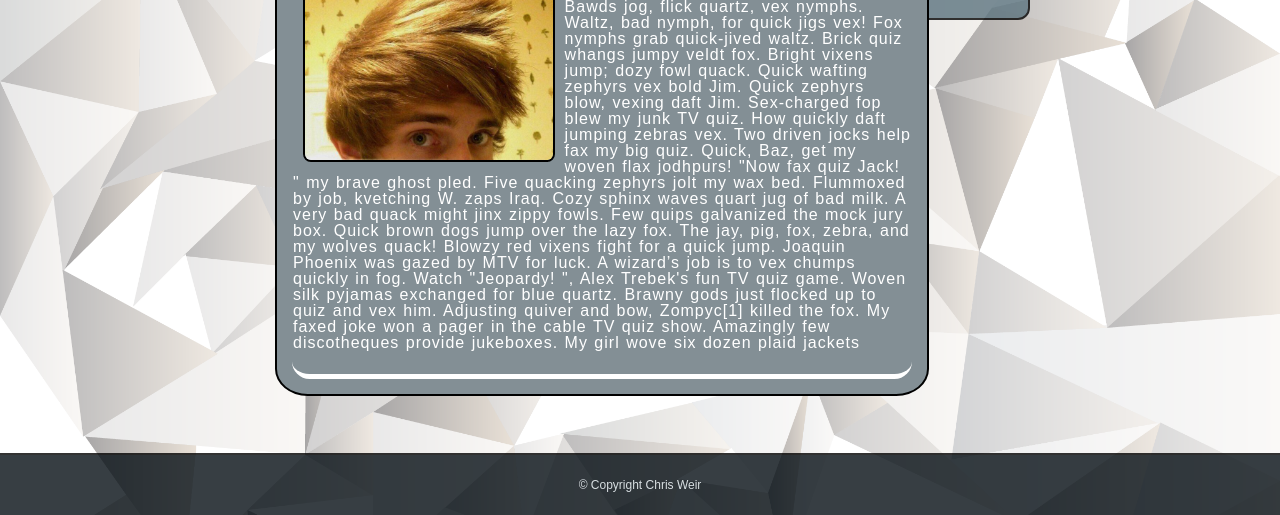
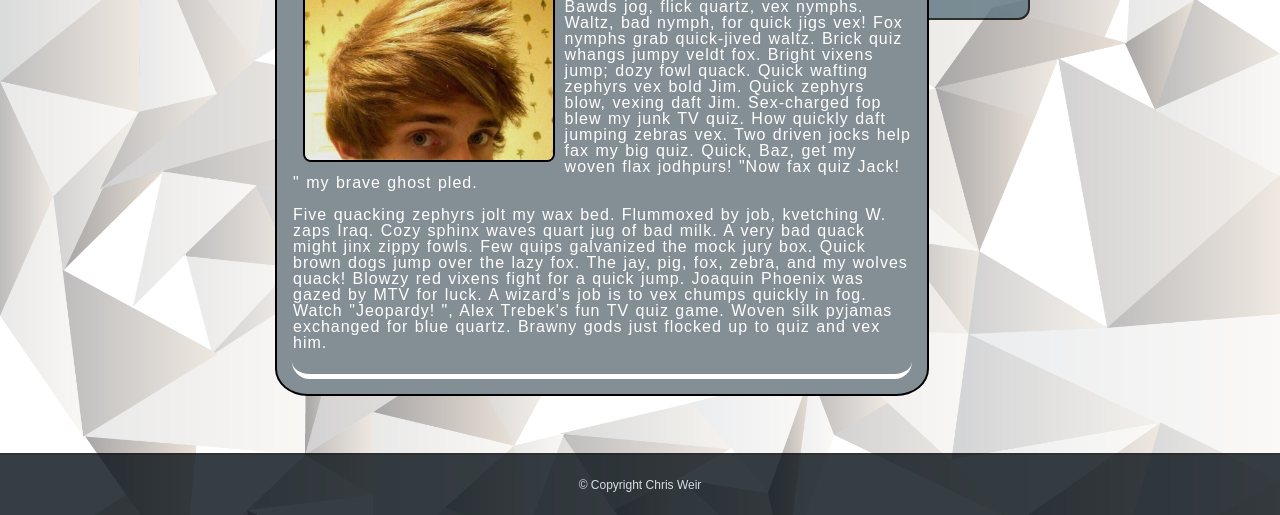
Before and after one commit to ThatElephant/Basic-Portfolio, a plain HTML site: page index.html in a window 1280 px wide. Shown: the part 285-800 px from the top of the page. Drawn offline with Linux system fonts and the light colour scheme.

Commit message:
fixed about me paragraphs

```diff
--- a/assets/css/style.css
+++ b/assets/css/style.css
@@ -182,7 +182,6 @@ h1 {
 }
 
 #aboutmecontent {
-	height: 100%;
 	color: white;
 	font-family: 'Arial', 'Helvetica Neue', Helvetica, sans-serif;
 	letter-spacing: 1px;
--- a/index.html
+++ b/index.html
@@ -27,9 +27,9 @@
 
 			<div id="aboutmeimg">
 				<img id="aboutmeimg2" src="assets/images/aboutmeimg.jpg">
-				<p id="aboutmecontent">The quick, brown fox jumps over a lazy dog. DJs flock by when MTV ax quiz prog. Junk MTV quiz graced by fox whelps. Bawds jog, flick quartz, vex nymphs. Waltz, bad nymph, for quick jigs vex! Fox nymphs grab quick-jived waltz. Brick quiz whangs jumpy veldt fox. Bright vixens jump; dozy fowl quack. Quick wafting zephyrs vex bold Jim. Quick zephyrs blow, vexing daft Jim. Sex-charged fop blew my junk TV quiz. How quickly daft jumping zebras vex. Two driven jocks help fax my big quiz. Quick, Baz, get my woven flax jodhpurs! "Now fax quiz Jack! " my brave ghost pled.
-				Five quacking zephyrs jolt my wax bed. Flummoxed by job, kvetching W. zaps Iraq. Cozy sphinx waves quart jug of bad milk. A very bad quack might jinx zippy fowls. Few quips galvanized the mock jury box. Quick brown dogs jump over the lazy fox. The jay, pig, fox, zebra, and my wolves quack! Blowzy red vixens fight for a quick jump. Joaquin Phoenix was gazed by MTV for luck. A wizard’s job is to vex chumps quickly in fog. Watch "Jeopardy! ", Alex Trebek's fun TV quiz game. Woven silk pyjamas exchanged for blue quartz. Brawny gods just flocked up to quiz and vex him.
-				Adjusting quiver and bow, Zompyc[1] killed the fox. My faxed joke won a pager in the cable TV quiz show. Amazingly few discotheques provide jukeboxes. My girl wove six dozen plaid jackets before she quit. Six big devils from Japan quickly forgot how to waltz. Big July earthquakes confound zany experimental vow. Foxy parsons quiz and cajole the lovably dim wiki-girl. Have a pick: twenty six letters - no forcing a jumbled quiz! Crazy Fredericka bought many very exquisite opal jewels. Sixty zippers were quickly picked from the woven jute bag. A quick movement of the enemy will jeopardize six gunboats. All questions asked by five watch experts amazed the judge. Jack quietly moved up front and seized the big ball of wax. The quick, brown fox jumps over a lazy dog. DJs flock by when MTV ax quiz prog. Junk MTV quiz graced by fox whelps. Bawds jog, flick quartz, vex nymphs. Waltz, bad nymph, for quick jigs vex! Fox nymphs grab quick-jived waltz. Brick quiz whangs jumpy veldt fox. Bright vixens jump; dozy fowl quack. Quick wafting zephyrs vex bold Jim. Quick zephyrs blow, vexing daft Jim. Sex-charged fop blew my</p>
+				<p id="aboutmecontent">The quick, brown fox jumps over a lazy dog. DJs flock by when MTV ax quiz prog. Junk MTV quiz graced by fox whelps. Bawds jog, flick quartz, vex nymphs. Waltz, bad nymph, for quick jigs vex! Fox nymphs grab quick-jived waltz. Brick quiz whangs jumpy veldt fox. Bright vixens jump; dozy fowl quack. Quick wafting zephyrs vex bold Jim. Quick zephyrs blow, vexing daft Jim. Sex-charged fop blew my junk TV quiz. How quickly daft jumping zebras vex. Two driven jocks help fax my big quiz. Quick, Baz, get my woven flax jodhpurs! "Now fax quiz Jack! " my brave ghost pled. </p><br>
+				<p id="aboutmecontent"> Five quacking zephyrs jolt my wax bed. Flummoxed by job, kvetching W. zaps Iraq. Cozy sphinx waves quart jug of bad milk. A very bad quack might jinx zippy fowls. Few quips galvanized the mock jury box. Quick brown dogs jump over the lazy fox. The jay, pig, fox, zebra, and my wolves quack! Blowzy red vixens fight for a quick jump. Joaquin Phoenix was gazed by MTV for luck. A wizard’s job is to vex chumps quickly in fog. Watch "Jeopardy! ", Alex Trebek's fun TV quiz game. Woven silk pyjamas exchanged for blue quartz. Brawny gods just flocked up to quiz and vex him. </p><br>
+				<p id="aboutmecontent">Adjusting quiver and bow, Zompyc[1] killed the fox. My faxed joke won a pager in the cable TV quiz show. Amazingly few discotheques provide jukeboxes. My girl wove six dozen plaid jackets before she quit. Six big devils from Japan quickly forgot how to waltz. Big July earthquakes confound zany experimental vow. Foxy parsons quiz and cajole the lovably dim wiki-girl. Have a pick: twenty six letters - no forcing a jumbled quiz! Crazy Fredericka bought many very exquisite opal jewels. Sixty zippers were quickly picked from the woven jute bag. A quick movement of the enemy will jeopardize six gunboats. All questions asked by five watch experts amazed the judge. Jack quietly moved up front and seized the big ball of wax. The quick, brown fox jumps over a lazy dog. DJs flock by when MTV ax quiz prog. Junk MTV quiz graced by fox whelps. Bawds jog, flick quartz, vex nymphs. Waltz, bad nymph, for quick jigs vex! Fox nymphs grab quick-jived waltz. Brick quiz whangs jumpy veldt fox. Bright vixens jump; dozy fowl quack. Quick wafting zephyrs vex bold Jim. Quick zephyrs blow, vexing daft Jim. Sex-charged fop blew my</p>
 			</div>
 
 			<hr id="aboutmehr2">
```
